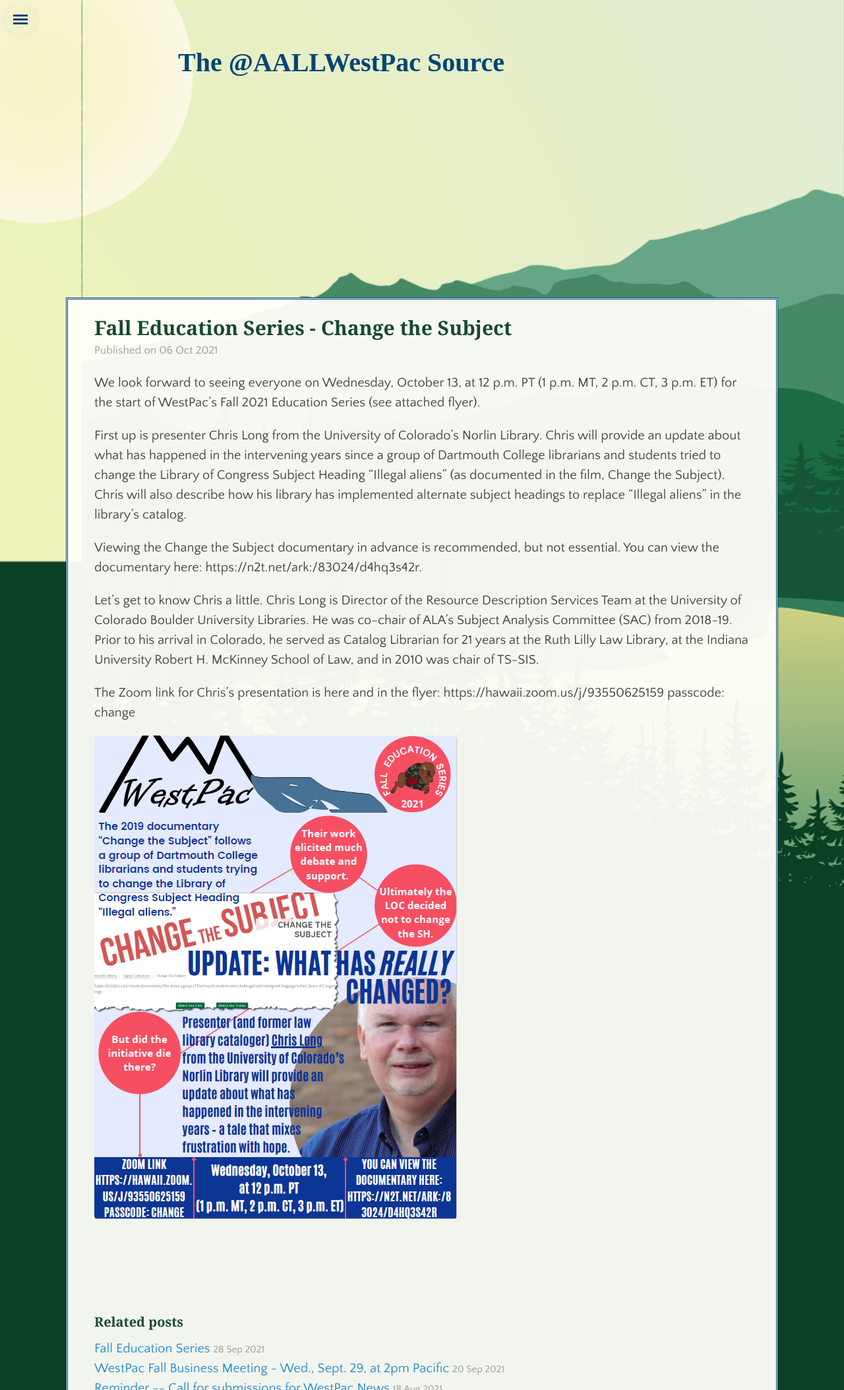
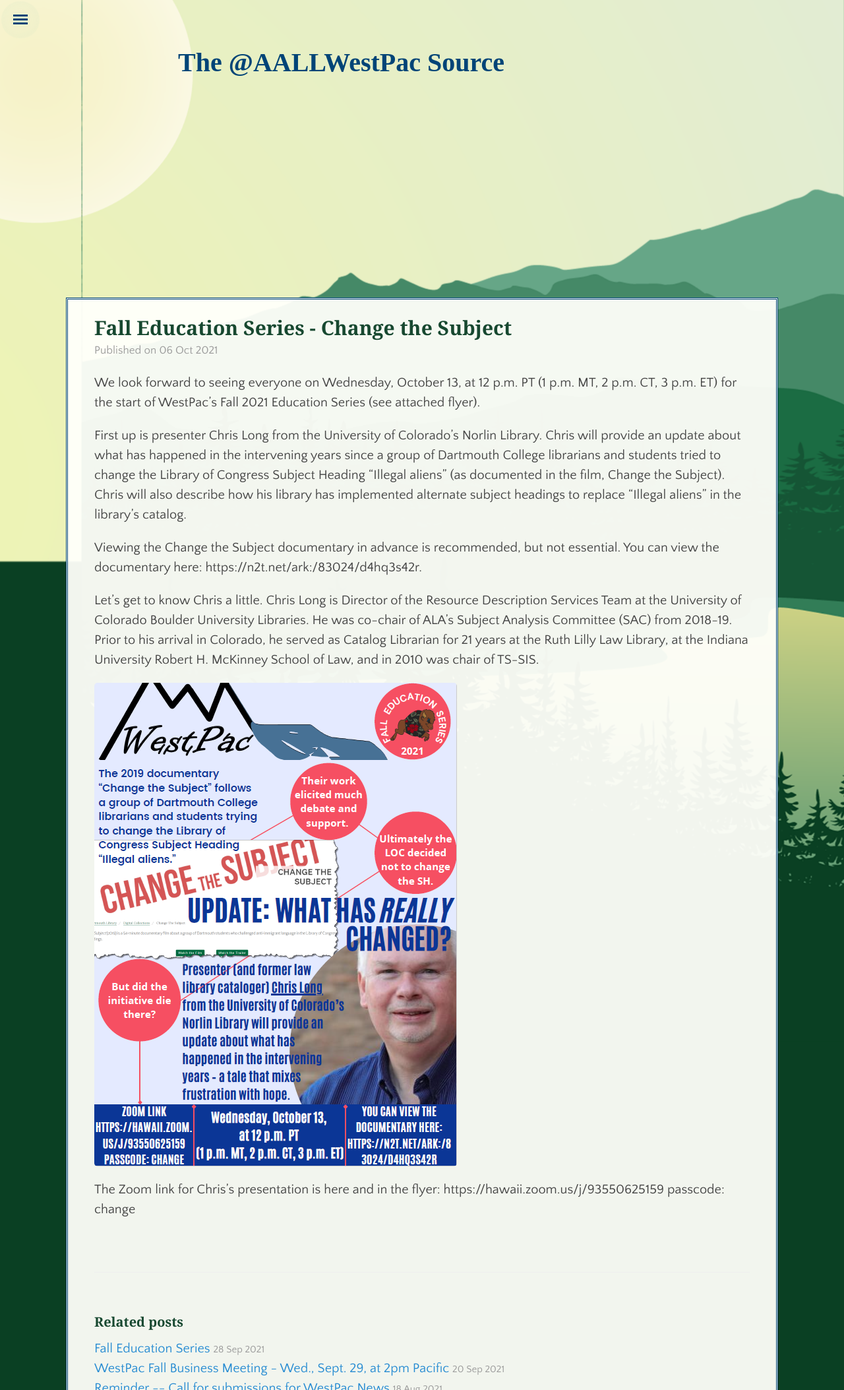
Before and after one commit to aallwestpac/aallwestpac.github.io, a Jekyll site: the page built from _posts/2021-10-06-Change-the-Subject.md, in a window 1280 px wide. Shown: the whole page at 66% size. Built offline with Jekyll 4.4.1, drawn with Linux system fonts in a browser that asks for light colours; some web fonts are replaced.

Commit message:
Update 2021-10-06-Change-the-Subject.md

```diff
--- a/_posts/2021-10-06-Change-the-Subject.md
+++ b/_posts/2021-10-06-Change-the-Subject.md
@@ -13,7 +13,7 @@
 
 Let's get to know Chris a little.  Chris Long is Director of the Resource Description Services Team at the University of Colorado Boulder University Libraries. He was co-chair of ALA’s Subject Analysis Committee (SAC) from 2018-19. Prior to his arrival in Colorado, he served as Catalog Librarian for 21 years at the Ruth Lilly Law Library, at the Indiana University Robert H. McKinney School of Law, and in 2010 was chair of TS-SIS.
 
+![Change the Subject](https://aallwestpac.github.io/assets/posts/ChangetheSubject.png "Change the Subject")
+
 The Zoom link for Chris's presentation is here and in the flyer: https://hawaii.zoom.us/j/93550625159
 passcode: change
-
-![Change the Subject](https://aallwestpac.github.io/assets/posts/ChangetheSubject.png "Change the Subject")
```
